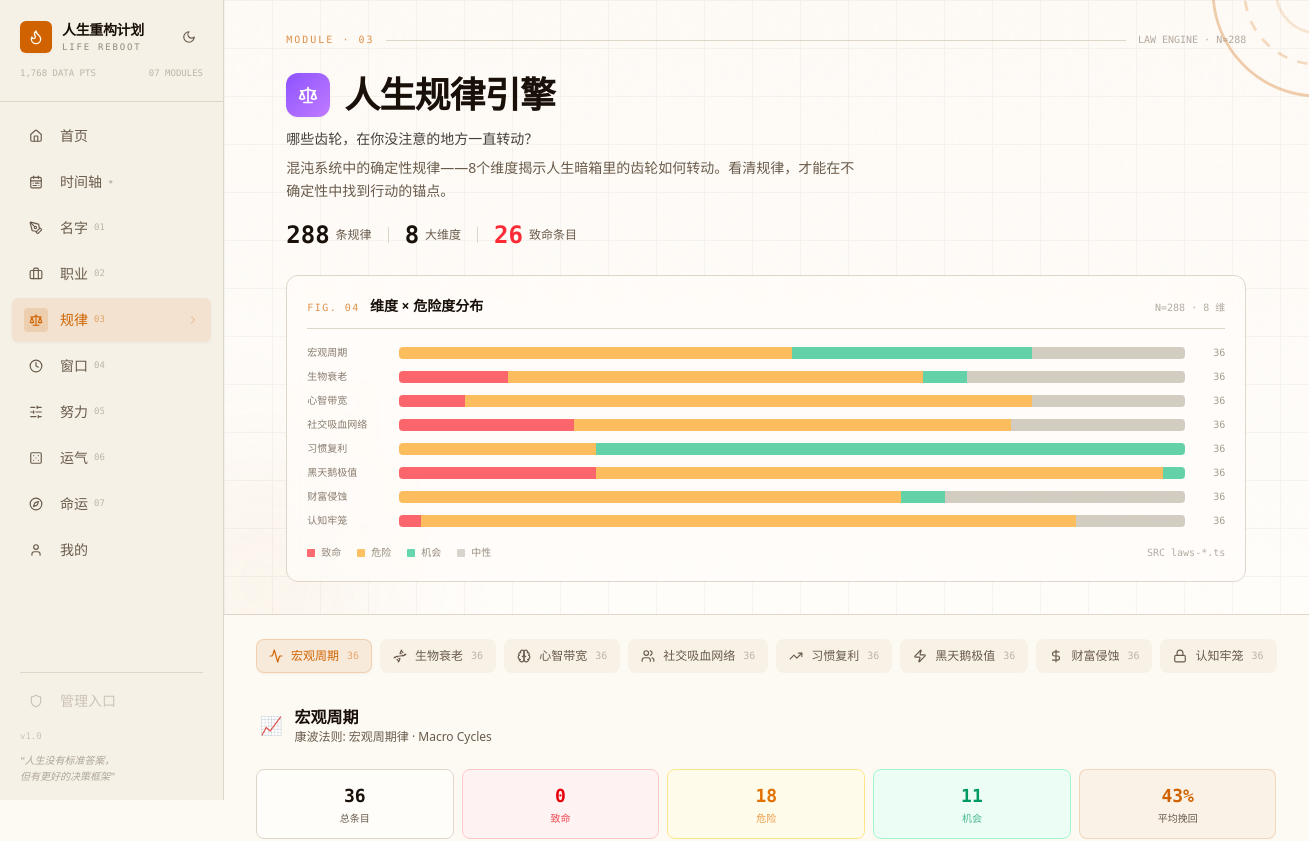
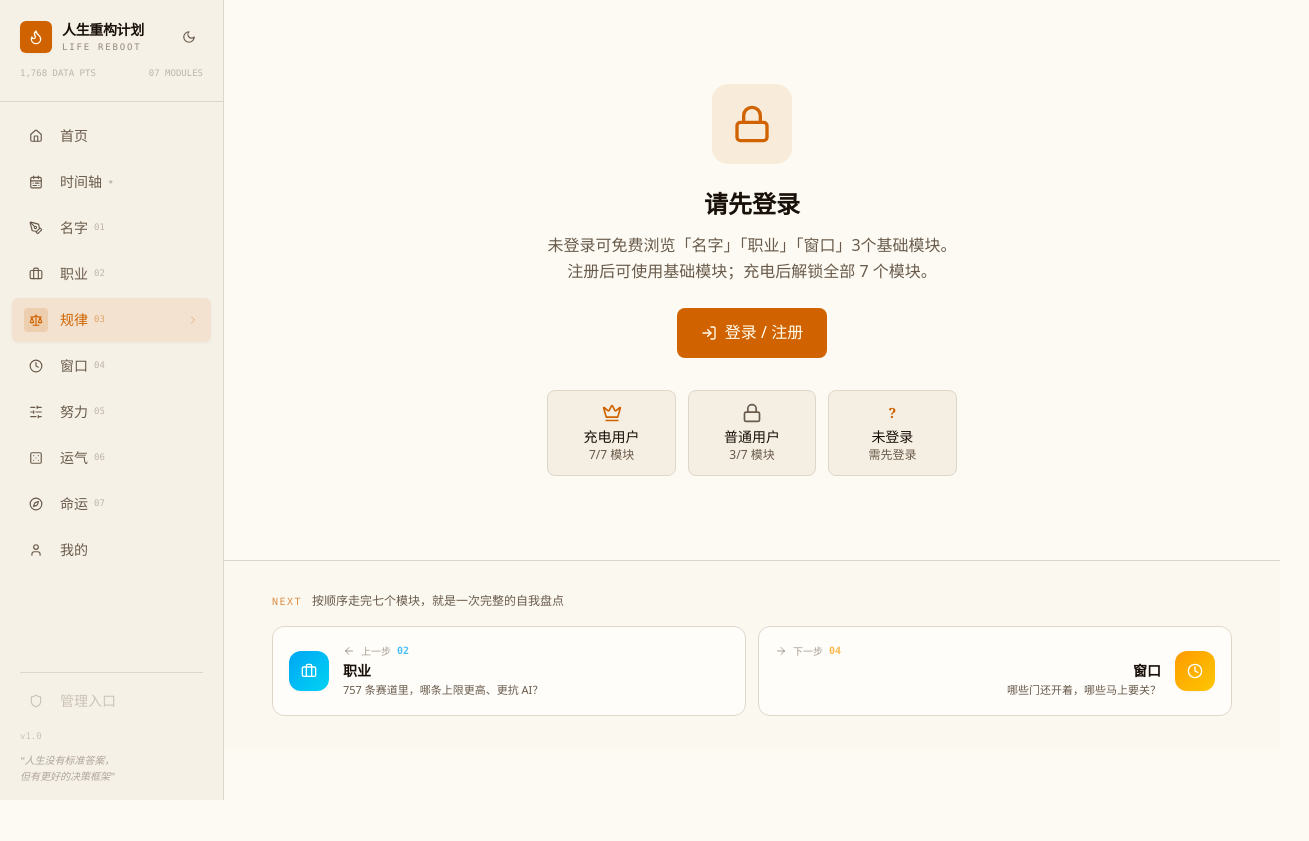
Before and after one commit to Zer0-stargazer/Life-Reconstruction-Plan, a Next.js app: page /laws in a window 1280 px wide. Shown: the top 841 px of the page, 1309 px wide, since content can reach past the window. After the commit the page ends 800 px from the top, so only its background shows below. Built offline with nearby package versions, Linux system fonts and the light colour scheme.

Commit message:
产品决策：未登录访问受锁模块改为登录引导

```diff
--- a/src/components/auth/module-gate.tsx
+++ b/src/components/auth/module-gate.tsx
@@ -1,15 +1,27 @@
 'use client';
 
 import { useAuth } from '@/contexts/auth-context';
-import { Lock, Zap, Crown } from 'lucide-react';
+import { Lock, Zap, Crown, LogIn } from 'lucide-react';
 import Link from 'next/link';
 
 // Module lock overlay - wraps module page content
 export function ModuleGate({ modulePath, children }: { modulePath: string; children: React.ReactNode }) {
-  const { user, canAccessModule } = useAuth();
+  const { user, isLoading, canAccessModule } = useAuth();
 
-  // If not logged in or has access, show content
-  if (!user || canAccessModule(modulePath)) {
+  // 身份状态恢复中不渲染内容，避免登录态闪变。
+  if (isLoading) {
+    return (
+      <div className="flex items-center justify-center min-h-[70vh] px-4">
+        <div className="w-full max-w-md text-left">
+          <div className="h-5 w-32 bg-muted rounded animate-pulse mb-4" />
+          <div className="h-4 w-full bg-muted rounded animate-pulse mb-2" />
+          <div className="h-4 w-2/3 bg-muted rounded animate-pulse" />
+        </div>
+      </div>
+    );
+  }
+
+  if (canAccessModule(modulePath)) {
     return <>{children}</>;
   }
 
@@ -20,18 +32,38 @@ export function ModuleGate({ modulePath, children }: { modulePath: string; child
         <div className="w-20 h-20 rounded-2xl bg-primary/10 flex items-center justify-center mx-auto mb-6">
           <Lock className="w-10 h-10 text-primary" />
         </div>
-        <h2 className="text-2xl font-serif font-bold text-foreground mb-3">该功能需要充电</h2>
+        <h2 className="text-2xl font-serif font-bold text-foreground mb-3">
+          {user ? '该功能需要充电' : '请先登录'}
+        </h2>
         <p className="text-muted-foreground mb-6 leading-relaxed">
-          普通用户可免费使用「名字」「职业」「窗口」3个模块。<br />
-          充电用户可解锁全部7个模块，畅享完整人生规划体验。
+          {user ? (
+            <>
+              普通用户可免费使用「名字」「职业」「窗口」3个模块。<br />
+              充电用户可解锁全部7个模块，畅享完整人生规划体验。
+            </>
+          ) : (
+            <>
+              未登录可免费浏览「名字」「职业」「窗口」3个基础模块。<br />
+              注册后可使用基础模块；充电后解锁全部 7 个模块。
+            </>
+          )}
         </p>
         <div className="flex flex-col sm:flex-row gap-3 justify-center">
           <Link
             href="/user"
             className="inline-flex items-center justify-center gap-2 px-6 py-3 bg-primary text-primary-foreground rounded-lg font-medium hover:bg-primary/90 transition-colors"
           >
-            <Zap className="w-4 h-4" />
-            输入邀请码充电
+            {user ? (
+              <>
+                <Zap className="w-4 h-4" />
+                输入邀请码充电
+              </>
+            ) : (
+              <>
+                <LogIn className="w-4 h-4" />
+                登录 / 注册
+              </>
+            )}
           </Link>
         </div>
         <div className="mt-8 grid grid-cols-3 gap-3 text-sm">
@@ -48,7 +80,7 @@ export function ModuleGate({ modulePath, children }: { modulePath: string; child
           <div className="p-3 rounded-lg bg-muted/50 border border-border">
             <div className="w-5 h-5 flex items-center justify-center mx-auto mb-1 text-primary font-serif font-bold">?</div>
             <div className="font-medium text-foreground">未登录</div>
-            <div className="text-muted-foreground text-xs">免费体验</div>
+            <div className="text-muted-foreground text-xs">需先登录</div>
           </div>
         </div>
       </div>
@@ -58,9 +90,9 @@ export function ModuleGate({ modulePath, children }: { modulePath: string; child
 
 // Sidebar lock indicator
 export function ModuleLockIcon({ modulePath }: { modulePath: string }) {
-  const { user, canAccessModule } = useAuth();
+  const { isLoading, canAccessModule } = useAuth();
 
-  if (!user || canAccessModule(modulePath)) return null;
+  if (isLoading || canAccessModule(modulePath)) return null;
 
   return (
     <Lock className="w-3 h-3 text-muted-foreground/60" />
```
Also changed, not shown: 6 other files (tests, documents, lock files or other folders).
